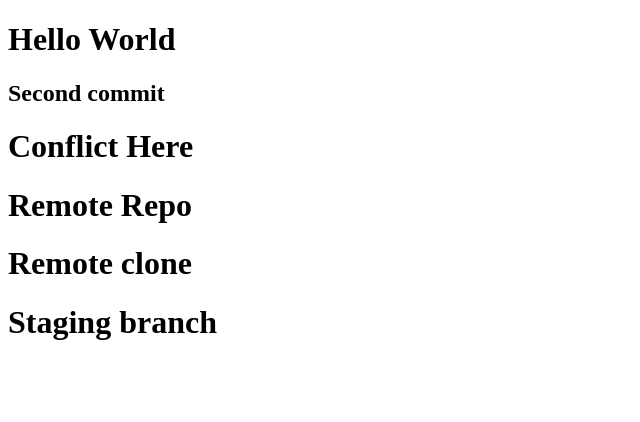
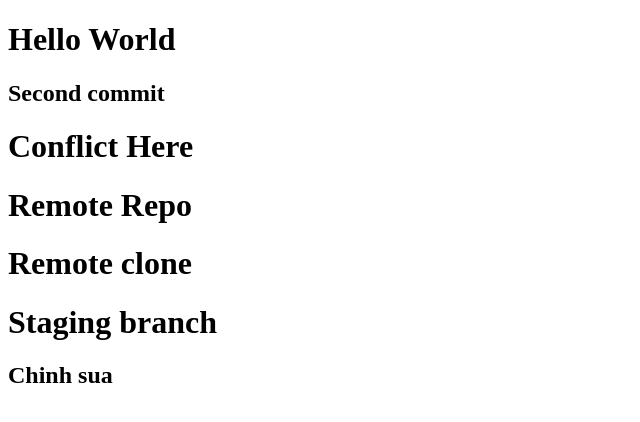
Before and after one commit to NguyenHuuQuyet/github_vn, a plain HTML site: page index.html in a window 1280 px wide. Shown: the whole page, without its empty margins (0-640 px from the left). Drawn offline with Linux system fonts and the light colour scheme.

Commit message:
Update index.html

```diff
--- a/index.html
+++ b/index.html
@@ -12,5 +12,6 @@
     <h1>Remote Repo</h1>
     <h1>Remote clone</h1>
     <h1>Staging branch</h1>
+    <h2>Chinh sua</h2>
 </body>
 </html>
```
